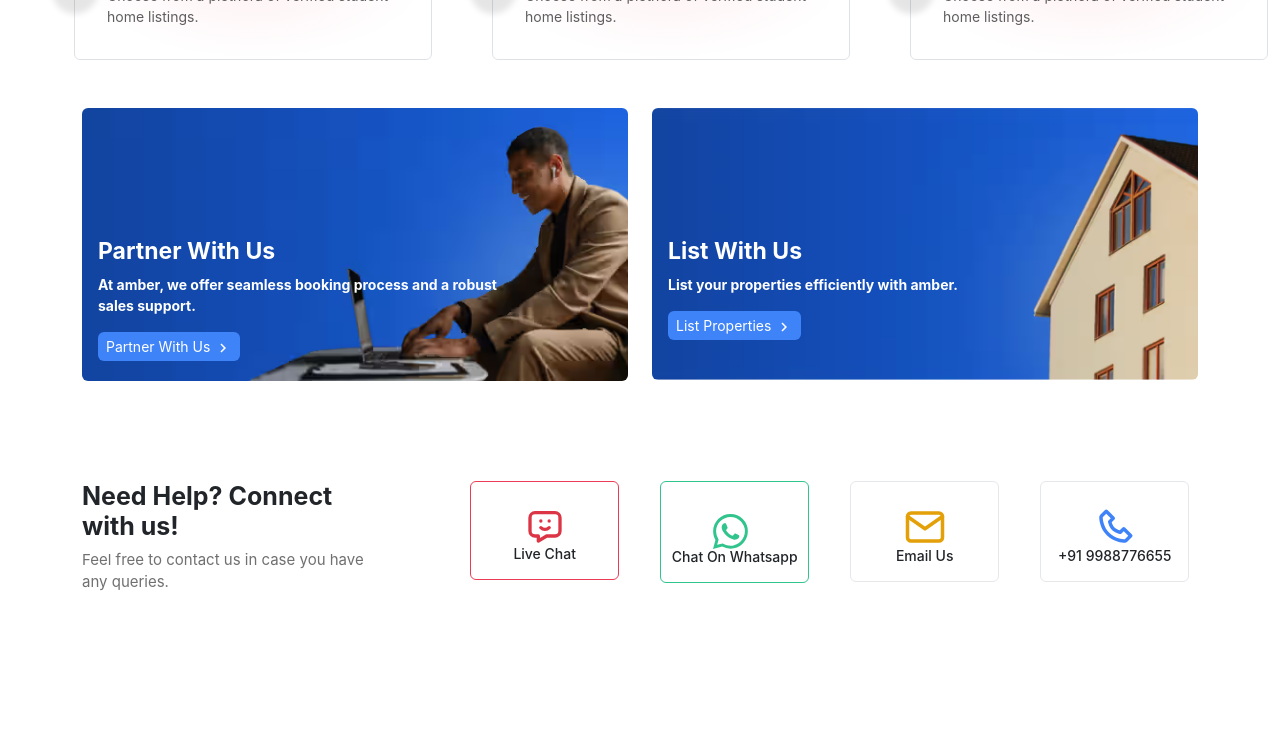
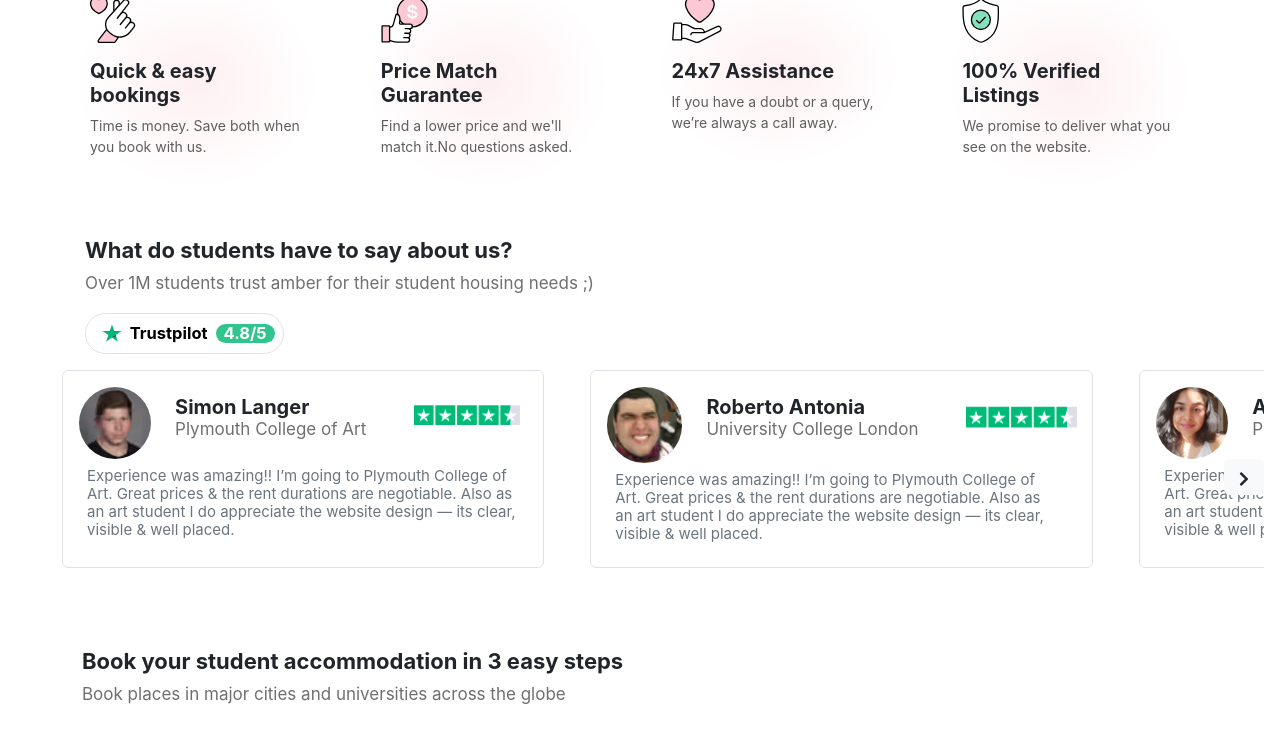
Before and after one commit to Abisheksasi/Main-Project, a React (Create React App) app: page / in a window 1280 px wide. Shown: the part 1234-1968 px from the top of the page. Built offline with nearby package versions, Linux system fonts and the light colour scheme.

Commit message:
wiret add code

```diff
--- a/src/Component/Referral.jsx
+++ b/src/Component/Referral.jsx
@@ -3,38 +3,38 @@ import { FaChevronLeft, FaChevronRight } from 'react-icons/fa';
 import './Component.css';
 
 const Referral = () => {
-  const referral = useRef(null);
+  const firendrefer = useRef(null);
   const [showPrevButton, setShowPrevButton] = useState(false);
   const [showNextButton, setShowNextButton] = useState(true);
 
   useEffect(() => {
     const handleScroll = () => {
-      if (referral.current) {
-        const { scrollLeft, scrollWidth, clientWidth } = referral.current;
+      if (firendrefer.current) {
+        const { scrollLeft, scrollWidth, clientWidth } = firendrefer.current;
         setShowPrevButton(scrollLeft > 0);
         setShowNextButton(scrollLeft < scrollWidth - clientWidth);
       }
     };
 
-    if (referral.current) {
-      referral.current.addEventListener('scroll', handleScroll);
+    if (firendrefer.current) {
+      firendrefer.current.addEventListener('scroll', handleScroll);
     }
     return () => {
-      if (referral.current) {
-        referral.current.removeEventListener('scroll', handleScroll);
+      if (firendrefer.current) {
+        firendrefer.current.removeEventListener('scroll', handleScroll);
       }
     };
   }, []);
 
   const handleNext = () => {
-    if (referral.current) {
-      referral.current.scrollBy({ left: window.innerWidth, behavior: 'smooth' });
+    if (firendrefer.current) {
+      firendrefer.current.scrollBy({ left: window.innerWidth, behavior: 'smooth' });
     }
   };
 
   const handlePrev = () => {
-    if (referral.current) {
-      referral.current.scrollBy({ left: -window.innerWidth, behavior: 'smooth' });
+    if (firendrefer.current) {
+      firendrefer.current.scrollBy({ left: -window.innerWidth, behavior: 'smooth' });
     }
   };
 
@@ -43,7 +43,7 @@ const Referral = () => {
       <h1 className='Heading text-start'>Amber Referral Program and Offers</h1>
       <p className='Paragrph text-start'>Several promotions, deals and special offers crafted just for you.</p>
       <div className="position-relative ms-3 me-3">
-        <div className="Referral-container" ref={referral} >
+        <div className="Referral-container" ref={firendrefer} >
           <ul className="Referral list-unstyled d-flex gap-3">
             <li className='Win rounded text-start'>
               <h1 className='text-start'>Win £50 in just a few steps! Refer a friend and earn your reward</h1>
--- a/src/Component/Trustpilot.jsx
+++ b/src/Component/Trustpilot.jsx
@@ -1,108 +1,108 @@
-// import React, { useState, useRef, useEffect } from 'react';
-// import 'bootstrap/dist/css/bootstrap.min.css';
-// import { FaChevronLeft, FaChevronRight } from 'react-icons/fa';
-// import Star from '../image/starTrustpilot.svg';
-// import Simon from '../image/simon.avif';
-// import Robert from '../image/Robert.avif';
-// import Pavneech from '../image/pavneech.avif';
-// import Ashwini from '../image/Ashwini.png';
-// import Rat from '../image/rating.svg';
+import React, { useState, useRef, useEffect } from 'react';
+import 'bootstrap/dist/css/bootstrap.min.css';
+import { FaChevronLeft, FaChevronRight } from 'react-icons/fa';
+import Star from '../image/starTrustpilot.svg';
+import Simon from '../image/simon.avif';
+import Robert from '../image/Robert.avif';
+import Pavneech from '../image/pavneech.avif';
+import Ashwini from '../image/Ashwini.png';
+import Rat from '../image/rating.svg';
 
-// function Trustpilot() {
-//     const Trustp = useRef(null);
-//     const [showPrevButton, setShowPrevButton] = useState(false);
-//     const [showNextButton, setShowNextButton] = useState(true);
+function Trustpilot() {
+    const StudentRating = useRef(null);
+    const [showPrevButton, setShowPrevButton] = useState(false);
+    const [showNextButton, setShowNextButton] = useState(true);
 
-//     useEffect(() => {
-//         const handleScroll = () => {
-//             if (Trustp.current) {
-//                 const { scrollLeft, scrollWidth, clientWidth } = Trustp.current;
-//                 setShowPrevButton(scrollLeft > 0);
-//                 setShowNextButton(scrollLeft < scrollWidth - clientWidth);
-//             }
-//         };
+    useEffect(() => {
+        const handleScroll = () => {
+            if (StudentRating .current) {
+                const { scrollLeft, scrollWidth, clientWidth } = StudentRating .current;
+                setShowPrevButton(scrollLeft > 0);
+                setShowNextButton(scrollLeft < scrollWidth - clientWidth);
+            }
+        };
 
-//         if (Trustp.current) {
-//             Trustp.current.addEventListener('scroll', handleScroll);
-//         }
-//         return () => {
-//             if (Trustp.current) {
-//                 Trustp.current.removeEventListener('scroll', handleScroll);
-//             }
-//         };
-//     }, []);
+        if (StudentRating.current) {
+            StudentRating .current.addEventListener('scroll', handleScroll);
+        }
+        return () => {
+            if (StudentRating.current) {
+                StudentRating.current.removeEventListener('scroll', handleScroll);
+            }
+        };
+    }, []);
 
-//     const handleNext = () => {
-//         if (Trustp.current) {
-//             Trustp.current.scrollBy({ left: window.innerWidth, behavior: 'smooth' });
-//         }
-//     };
+    const handleNext = () => {
+        if (StudentRating.current) {
+            StudentRating.current.scrollBy({ left: window.innerWidth, behavior: 'smooth' });
+        }
+    };
 
-//     const handlePrev = () => {
-//         if (Trustp.current) {
-//             Trustp.current.scrollBy({ left: -window.innerWidth, behavior: 'smooth' });
-//         }
-//     };
+    const handlePrev = () => {
+        if (StudentRating.current) {
+            StudentRating.current.scrollBy({ left: -window.innerWidth, behavior: 'smooth' });
+        }
+    };
 
-//     return (
-//         <div className="Trustpilot mt-5">
-//             <h1 className="Heading">What do students have to say about us?</h1>
-//             <p className="Paragraph">Over 1M students trust amber for their student housing needs ;)</p>
-//             <button className='trustpilot text-start rounded-pill border border-black-50 d-flex flex-row'>
-//                 <img src={Star} alt="Star" className='ms-3 ' />
-//                 <h6 className='ms-2'>Trustpilot</h6>
-//                 <h6 className='review ms-2 rounded-pill ps-2 pe-2 me-2'>4.8/5</h6>
-//             </button>
-//             <div className="position-relative ms-3 me-3">
-//                 <div className="Referral-container" ref={Trustp}>
-//                     <ul className="Referral list-unstyled d-flex gap-3 Trustpilot-container">
-//                         <li className='rounded text-start Trustpilot-container border border-black-50'>
-//                             <div className='Simon d-flex flex-row'>
-//                                 <img src={Simon} alt="Simon" className='ms-3 mt-3 rounded-circle' />
-//                                 <h1 className='ms-4 mt-4'>Simon Langer <h6>Plymouth College of Art</h6></h1>
-//                                 <img src={Rat} alt="Rating" className='ms-5 me-1 Rating-img' /> <br />
-//                             </div>
-//                             <h5 className='text-secondary text-start ms-4 me-4 mt-2 mb-4'>Experience was amazing!! I’m going to Plymouth College of <br /> Art. Great prices & the rent durations are negotiable. Also as <br /> an art student I do appreciate the website design — its clear, <br /> visible & well placed.</h5>
-//                         </li>
-//                         <li className='rounded text-start Trustpilot-container border border-black-50'>
-//                             <div className='Simon d-flex flex-row'>
-//                                 <img src={Robert} alt="Simon" className='ms-3 mt-3 rounded-circle' />
-//                                 <h1 className='ms-4 mt-4'>Roberto Antonia <h6>University College London</h6></h1>
-//                                 <img src={Rat} alt="Rating" className='ms-5 me-1 Rating-img' /> <br />
-//                             </div>
-//                             <h5 className='text-secondary text-start ms-4 me-4 mt-2 mb-4'>Experience was amazing!! I’m going to Plymouth College of <br /> Art. Great prices & the rent durations are negotiable. Also as <br /> an art student I do appreciate the website design — its clear, <br /> visible & well placed.</h5>
-//                         </li>
-//                         <li className='rounded text-start Trustpilot-container border border-black-50'>
-//                             <div className='Simon d-flex flex-row'>
-//                                 <img src={Ashwini} alt="Simon" className='ms-3 mt-3 rounded-circle' />
-//                                 <h1 className='ms-4 mt-4'>Ashwini K <h6>Plymouth College of Art</h6></h1>
-//                                 <img src={Rat} alt="Rating" className='ms-5 me-1 Rating-img' /> <br />
-//                             </div>
-//                             <h5 className='text-secondary text-start ms-4 me-4 mt-2 mb-4'>Experience was amazing!! I’m going to Plymouth College of <br /> Art. Great prices & the rent durations are negotiable. Also as <br /> an art student I do appreciate the website design — its clear, <br /> visible & well placed.</h5>
-//                         </li>
-//                         <li className='rounded text-start Trustpilot-container border border-black-50'>
-//                             <div className='Simon d-flex flex-row'>
-//                                 <img src={Pavneech} alt="Pavneech" className='ms-3 mt-3 rounded-circle' />
-//                                 <h1 className='ms-4 mt-4'>Paveneech Stritagul <h6>Lancaster University</h6></h1>
-//                                 <img src={Rat} alt="Rating" className='ms-5 me-1 Rating-img' /> <br />
-//                             </div>
-//                             <h5 className='text-secondary text-start ms-4 me-4 mt-2 mb-4'>Experience was amazing!! I’m going to Plymouth College of <br /> Art. Great prices & the rent durations are negotiable. Also as <br /> an art student I do appreciate the website design — its clear, <br /> visible & well placed.</h5>
-//                         </li>
-//                     </ul>
-//                 </div>
-//                 {showPrevButton && (
-//                     <button className="btn position-absolute top-50 start-0 translate-middle-y border-0 bg-light pervious" onClick={handlePrev}>
-//                         <FaChevronLeft />
-//                     </button>
-//                 )}
-//                 {showNextButton && (
-//                     <button className="btn position-absolute top-50 end-0 translate-middle-y border-0 bg-light next" onClick={handleNext}>
-//                         <FaChevronRight />
-//                     </button>
-//                 )}
-//             </div>
-//         </div>
-//     );
-// }
+    return (
+        <div className="Trustpilot mt-5">
+            <h1 className="Heading">What do students have to say about us?</h1>
+            <p className="Paragraph">Over 1M students trust amber for their student housing needs ;)</p>
+            <button className='trustpilot text-start rounded-pill border border-black-50 d-flex flex-row'>
+                <img src={Star} alt="Star" className='ms-3 ' />
+                <h6 className='ms-2'>Trustpilot</h6>
+                <h6 className='review ms-2 rounded-pill ps-2 pe-2 me-2'>4.8/5</h6>
+            </button>
+            <div className="position-relative ms-3 me-3">
+                <div className="Referral-container" ref={StudentRating}>
+                    <ul className="Referral list-unstyled d-flex gap-3 Trustpilot-container">
+                        <li className='rounded text-start Trustpilot-container border border-black-50'>
+                            <div className='Simon d-flex flex-row'>
+                                <img src={Simon} alt="Simon" className='ms-3 mt-3 rounded-circle' />
+                                <h1 className='ms-4 mt-4'>Simon Langer <h6>Plymouth College of Art</h6></h1>
+                                <img src={Rat} alt="Rating" className='ms-5 me-1 Rating-img' /> <br />
+                            </div>
+                            <h5 className='text-secondary text-start ms-4 me-4 mt-2 mb-4'>Experience was amazing!! I’m going to Plymouth College of <br /> Art. Great prices & the rent durations are negotiable. Also as <br /> an art student I do appreciate the website design — its clear, <br /> visible & well placed.</h5>
+                        </li>
+                        <li className='rounded text-start Trustpilot-container border border-black-50'>
+                            <div className='Simon d-flex flex-row'>
+                                <img src={Robert} alt="Simon" className='ms-3 mt-3 rounded-circle' />
+                                <h1 className='ms-4 mt-4'>Roberto Antonia <h6>University College London</h6></h1>
+                                <img src={Rat} alt="Rating" className='ms-5 me-1 Rating-img' /> <br />
+                            </div>
+                            <h5 className='text-secondary text-start ms-4 me-4 mt-2 mb-4'>Experience was amazing!! I’m going to Plymouth College of <br /> Art. Great prices & the rent durations are negotiable. Also as <br /> an art student I do appreciate the website design — its clear, <br /> visible & well placed.</h5>
+                        </li>
+                        <li className='rounded text-start Trustpilot-container border border-black-50'>
+                            <div className='Simon d-flex flex-row'>
+                                <img src={Ashwini} alt="Simon" className='ms-3 mt-3 rounded-circle' />
+                                <h1 className='ms-4 mt-4'>Ashwini K <h6>Plymouth College of Art</h6></h1>
+                                <img src={Rat} alt="Rating" className='ms-5 me-1 Rating-img' /> <br />
+                            </div>
+                            <h5 className='text-secondary text-start ms-4 me-4 mt-2 mb-4'>Experience was amazing!! I’m going to Plymouth College of <br /> Art. Great prices & the rent durations are negotiable. Also as <br /> an art student I do appreciate the website design — its clear, <br /> visible & well placed.</h5>
+                        </li>
+                        <li className='rounded text-start Trustpilot-container border border-black-50'>
+                            <div className='Simon d-flex flex-row'>
+                                <img src={Pavneech} alt="Pavneech" className='ms-3 mt-3 rounded-circle' />
+                                <h1 className='ms-4 mt-4'>Paveneech Stritagul <h6>Lancaster University</h6></h1>
+                                <img src={Rat} alt="Rating" className='ms-5 me-1 Rating-img' /> <br />
+                            </div>
+                            <h5 className='text-secondary text-start ms-4 me-4 mt-2 mb-4'>Experience was amazing!! I’m going to Plymouth College of <br /> Art. Great prices & the rent durations are negotiable. Also as <br /> an art student I do appreciate the website design — its clear, <br /> visible & well placed.</h5>
+                        </li>
+                    </ul>
+                </div>
+                {showPrevButton && (
+                    <button className="btn position-absolute top-50 start-0 translate-middle-y border-0 bg-light pervious" onClick={handlePrev}>
+                        <FaChevronLeft />
+                    </button>
+                )}
+                {showNextButton && (
+                    <button className="btn position-absolute top-50 end-0 translate-middle-y border-0 bg-light next" onClick={handleNext}>
+                        <FaChevronRight />
+                    </button>
+                )}
+            </div>
+        </div>
+    );
+}
 
-// export default Trustpilot;
+export default Trustpilot;
--- a/src/Main.jsx
+++ b/src/Main.jsx
@@ -5,13 +5,17 @@ import Easy from "./Component/EasySteps";
 import House from "./Component/House";
 import Help from "./Component/Help";
 import Footer from "./Component/Footer";
+import Trustpilot from "./Component/Trustpilot";
+import Referral from "./Component/Referral";
 
 function Main() {
     return (
         <div>
            <Navigation/>
            <HomePage/>
+           <Referral/>
            <Accommodation/>
+           <Trustpilot/>
            <Easy/>
            <House/>
            <Help/>
```
